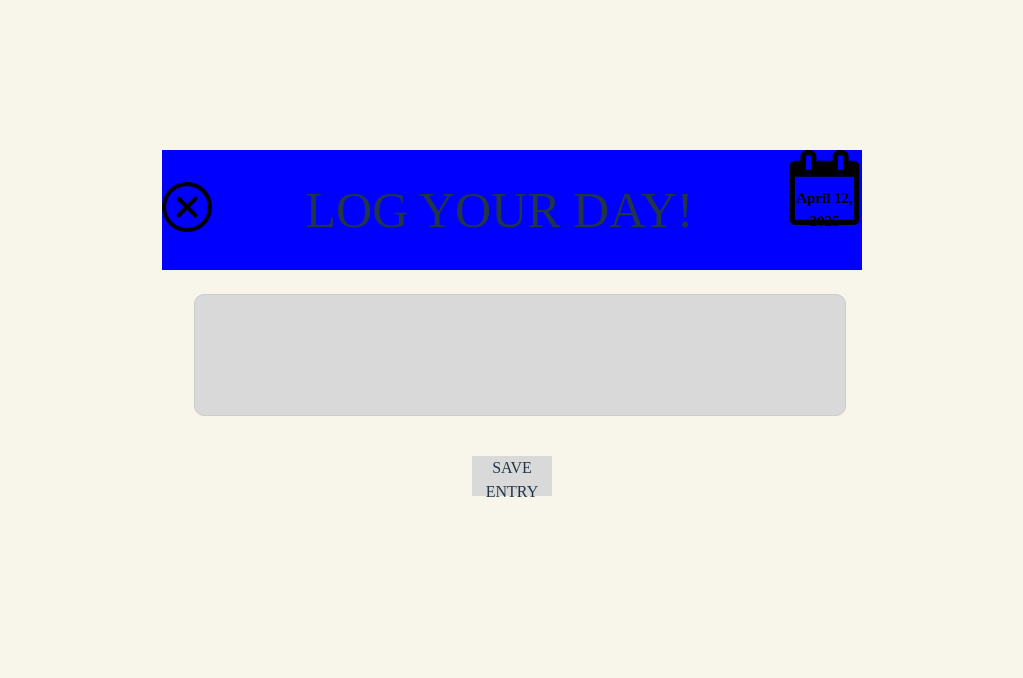
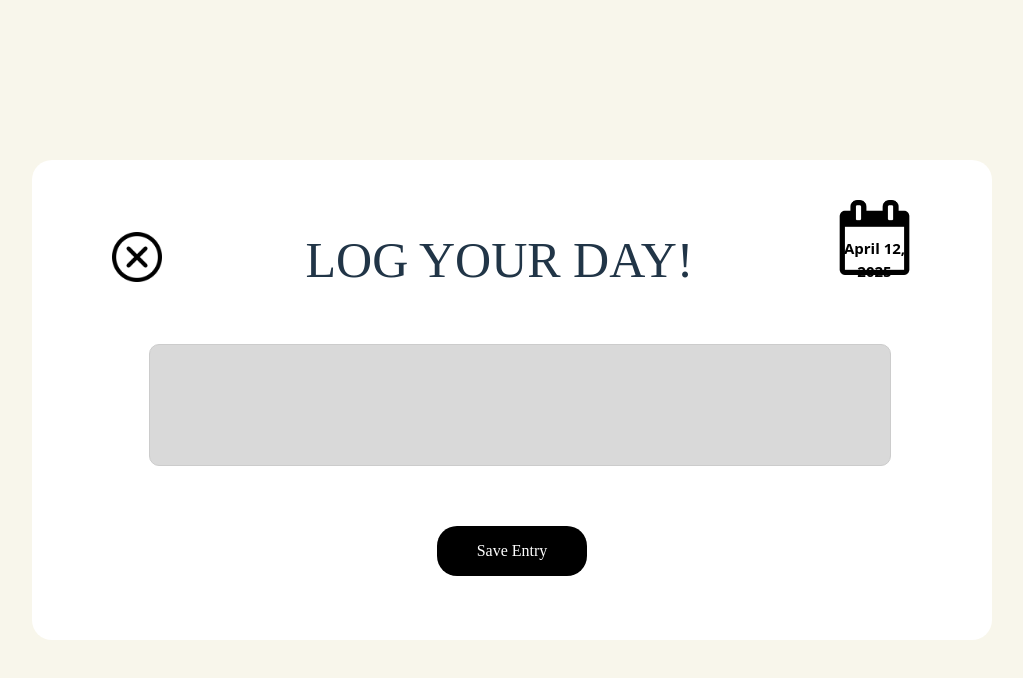
Before and after one commit to brthhule/bitcamp2025, a React (Vite) app in the folder front-end/: page /journal in a window 1280 px wide. Shown: the top 678 px of the page, without its empty margins (128-1151 px from the left). Built offline with nearby package versions, Linux system fonts and the light colour scheme; a web font is replaced by a local one.

Commit message:
Updated JournalEntryScreen

```diff
--- a/front-end/src/screens/JournalEntryScreen.jsx
+++ b/front-end/src/screens/JournalEntryScreen.jsx
@@ -62,7 +62,7 @@ export default function JournalEntryScreen() {
                 <div onClick={() => navigate("/")}>
                     <img src="/cancel_icon.png" style={{width: 50, flex: 1}}/>
                 </div>
-                <div style={{flex: 1, fontSize: "50px", textAlign: "center"}}>
+                <div style={{flex: 1, fontSize: "50px", textAlign: "center",   fontFamily: "bestigia"}}>
                     LOG YOUR DAY!
                 </div>
                 <div className="image-container">
@@ -79,7 +79,7 @@ export default function JournalEntryScreen() {
     }
 
     return (
-        <div className="container">
+        <div className="journal-container">
             <Header/>
 
             <div className = "text-input">
@@ -89,7 +89,7 @@ export default function JournalEntryScreen() {
             <div className = "create-container">
                 <div onClick={() => navigate("/output")} sx={{ cursor: "pointer"}}>
                     <div className="create" onClick={() => handleSubmit()}>
-                        SAVE ENTRY
+                        Save Entry
                     </div>
                 </div>
             </div>
--- a/front-end/src/styles/home-screen.css
+++ b/front-end/src/styles/home-screen.css
@@ -17,3 +17,11 @@
   font-size: 30px;
   flex: 2;
 }
+
+.container {
+  display: flex;
+  flex-direction: column;
+  width: 1050px;
+  height: 500px;
+  align-content: space-between;
+}
--- a/front-end/src/styles/journalentry.css
+++ b/front-end/src/styles/journalentry.css
@@ -2,7 +2,6 @@
   display: flex;
   align-items: center;
   width: 100%;
-  background-color: blue;
   flex-direction: row;
 }
 
@@ -13,17 +12,23 @@ body {
   width: 100%;
 }
 
-.container {
+.journal-container {
   display: flex;
   flex-direction: column;
-  width: 1050px;
-  height: 500px;
+  width: 800px;
+  height: 400px;
   align-content: space-between;
+  margin: 40px;
+  padding: 40px;
+  padding-left: 80px;
+  padding-right: 80px;
+  background-color: white;
+  border-radius: 20px;
 }
 
 .text-input {
   width: 20em;
-  height: 2em;
+  height: 3em;
   padding: 0.5em;
   font-size: 1.2em;
 }
@@ -85,3 +90,15 @@ body {
   font-size: 15px;
   pointer-events: none;
 }
+
+.create {
+  border-radius: 20px;
+  width: 150px;
+  display: flex;
+  align-items: center;
+  justify-content: center;
+  font-family: "IBMPlexMono";
+  background-color: black;
+  height: 50px;
+  color: white;
+}
```
